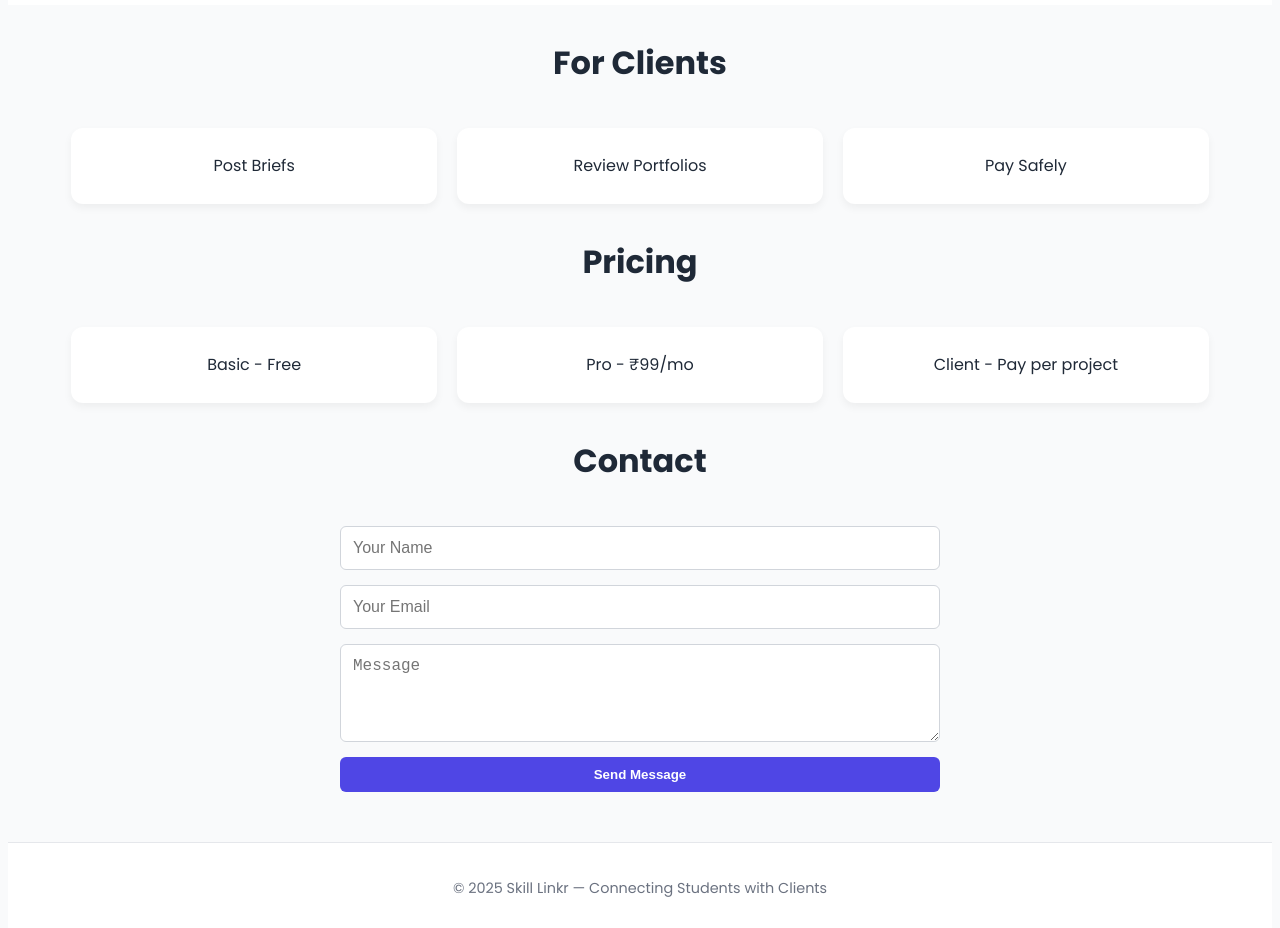
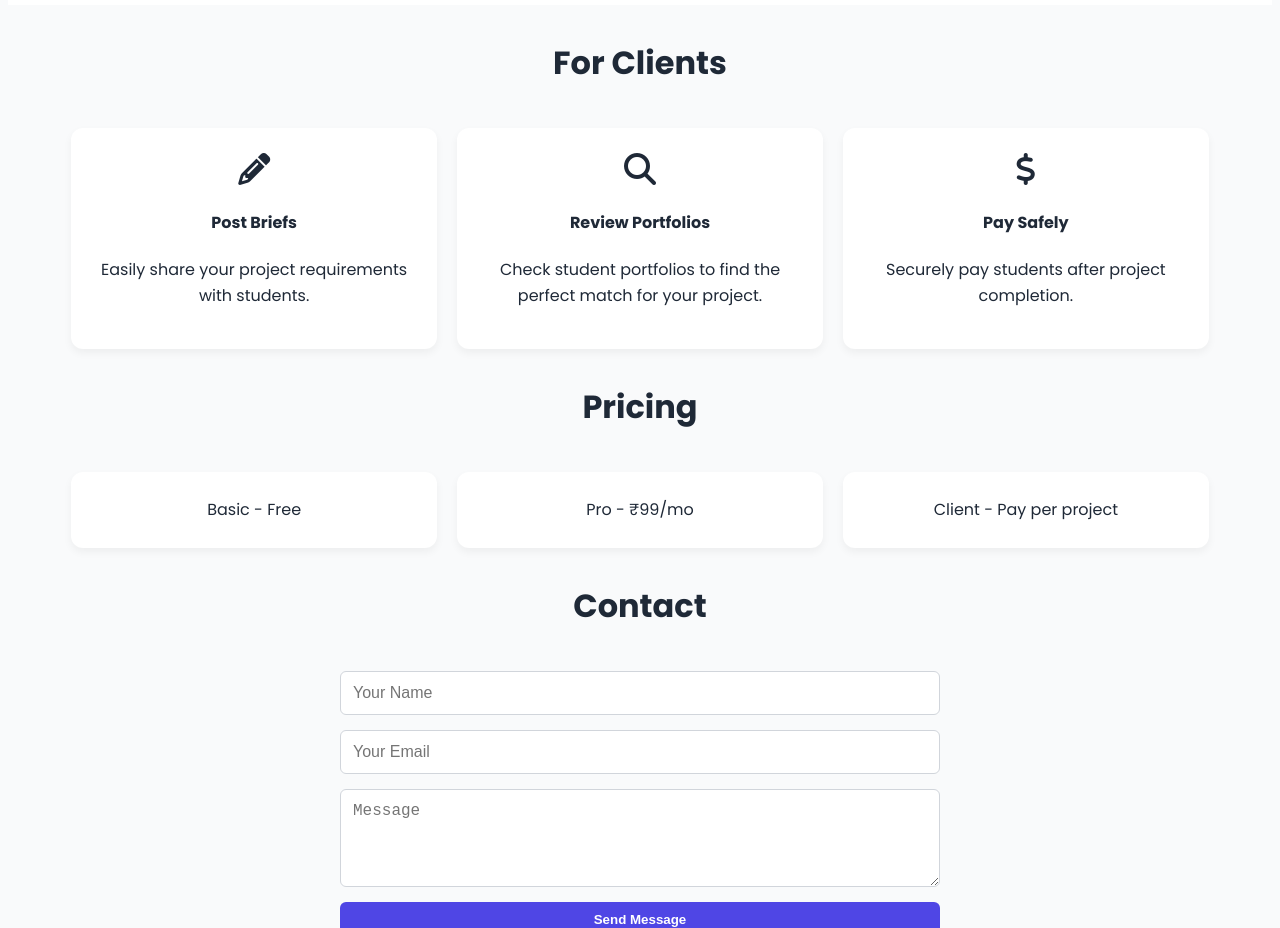
Before and after one commit to adarshshukla1-dev/Skill-Linkr-Student-Freelancer-Platform, a plain HTML site: page index.html in a window 1280 px wide. Shown: the part 1660-2588 px from the top of the page. Drawn offline with Linux system fonts and the light colour scheme.

Commit message:
Update index.html

```diff
--- a/index.html
+++ b/index.html
@@ -91,12 +91,24 @@
     <div class="container">
       <h3>For Clients</h3>
       <div class="cards">
-        <div class="card">Post Briefs</div>
-        <div class="card">Review Portfolios</div>
-        <div class="card">Pay Safely</div>
+     <div class="card">
+        <i class="fa fa-pencil-alt fa-2x"></i>
+        <h4>Post Briefs</h4>
+        <p>Easily share your project requirements with students.</p>
+      </div>
+      <div class="card">
+        <i class="fa fa-search fa-2x"></i>
+        <h4>Review Portfolios</h4>
+        <p>Check student portfolios to find the perfect match for your project.</p>
+      </div>
+      <div class="card">
+        <i class="fa fa-dollar-sign fa-2x"></i>
+        <h4>Pay Safely</h4>
+        <p>Securely pay students after project completion.</p>
       </div>
     </div>
-  </section>
+  </div>
+</section>
 
   <!-- Pricing Section -->
   <section id="pricing">
```
